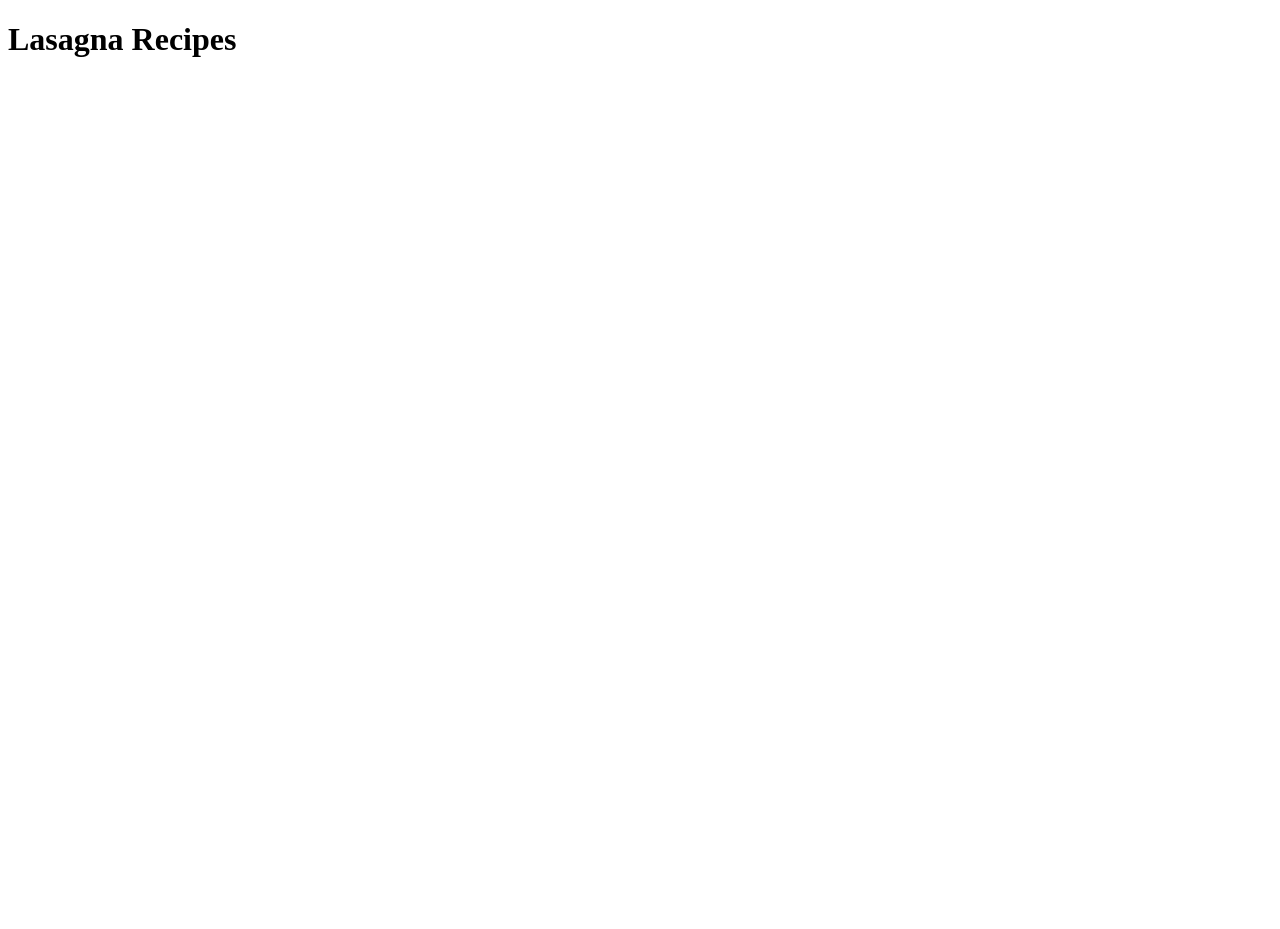
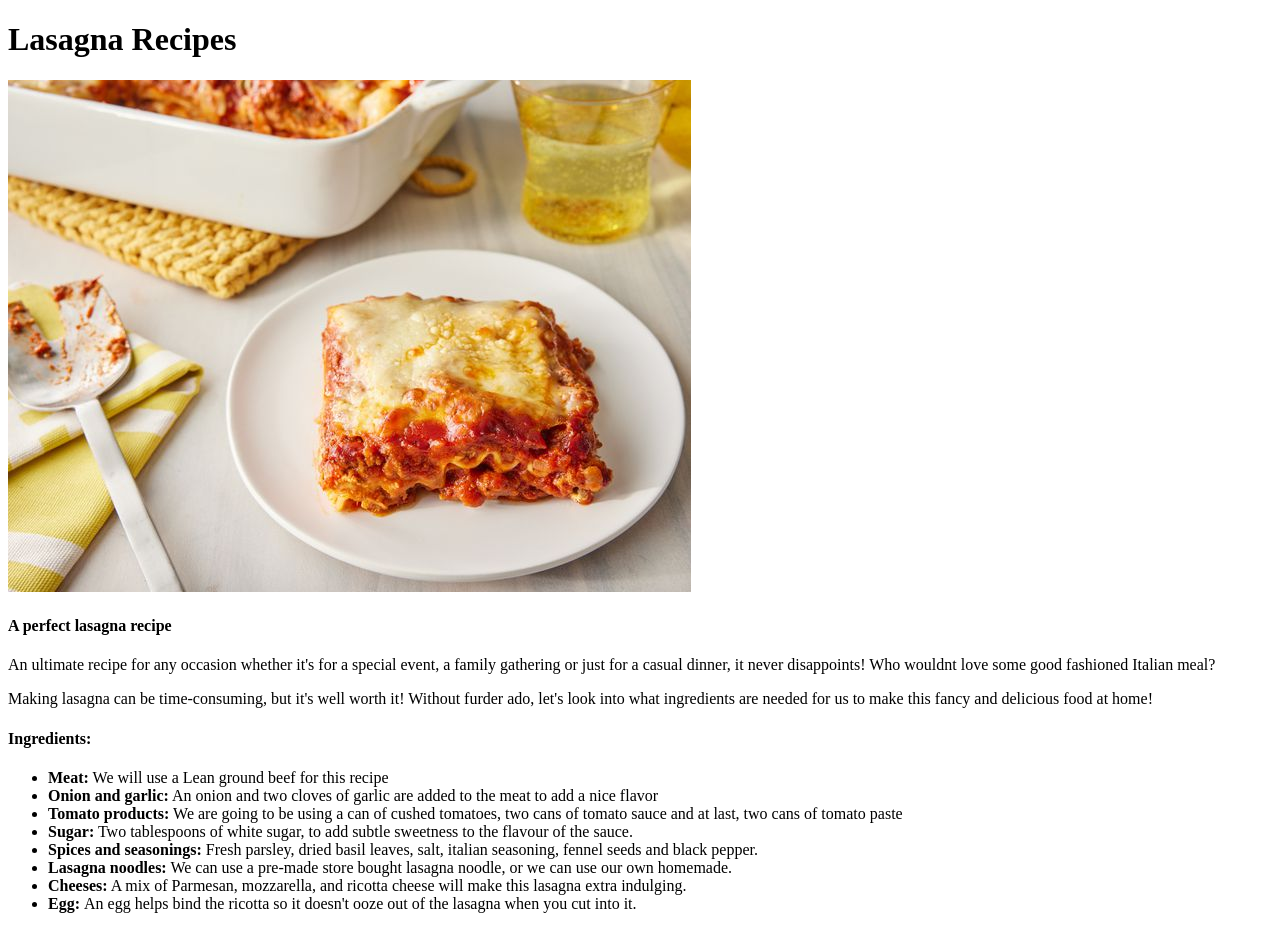
Before and after one commit to WraithyDevelops/odin-recipes, a plain HTML site: page recipes/lasagna.html in a window 1280 px wide. Before the commit the page ends 800 px from the top, so only its background shows below. Drawn offline with Linux system fonts and the light colour scheme.

Commit message:
Update of the recipe page content

```diff
--- a/recipes/lasagna.html
+++ b/recipes/lasagna.html
@@ -8,6 +8,22 @@
 </head>
 <body>
     <h1>Lasagna Recipes</h1>
+    <img src="../images/lasagna.jpg" alt="Lasagna">
+    <h4>A perfect lasagna recipe</h4>
+    <p>An ultimate recipe for any occasion whether it's for a special event, a family gathering or just for a casual dinner, it never disappoints! Who wouldnt love some good fashioned Italian meal?</p>
+    <p>Making lasagna can be time-consuming, but it's well worth it! Without furder ado, let's look into what ingredients are needed for us to make this fancy and delicious food at home!</p>
+    <h4>Ingredients:</h4>
+    <ul>
+        <li><strong>Meat:</strong> We will use a Lean ground beef for this recipe</li>
+        <li><strong>Onion and garlic:</strong> An onion and two cloves of garlic are added to the meat to add a nice flavor</li>
+        <li><strong>Tomato products:</strong> We are going to be using a can of cushed tomatoes, two cans of tomato sauce and at last, two cans of tomato paste</li>
+        <li><strong>Sugar:</strong> Two tablespoons of white sugar, to add subtle sweetness to the flavour of the sauce.</li>
+        <li><strong>Spices and seasonings:</strong> Fresh parsley, dried basil leaves, salt, italian seasoning, fennel seeds and black pepper.</li>
+        <li><strong>Lasagna noodles:</strong> We can use a pre-made store bought lasagna noodle, or we can use our own homemade. </li>
+        <li><strong>Cheeses:</strong> A mix of Parmesan, mozzarella, and ricotta cheese will make this lasagna extra indulging.  </li>
+        <li><strong>Egg: </strong>An egg helps bind the ricotta so it doesn't ooze out of the lasagna when you cut into it. </li>
+    </ul>
+
 
 </body>
 </html>
```
Also changed, not shown: images/lasagna.jpg (added).
